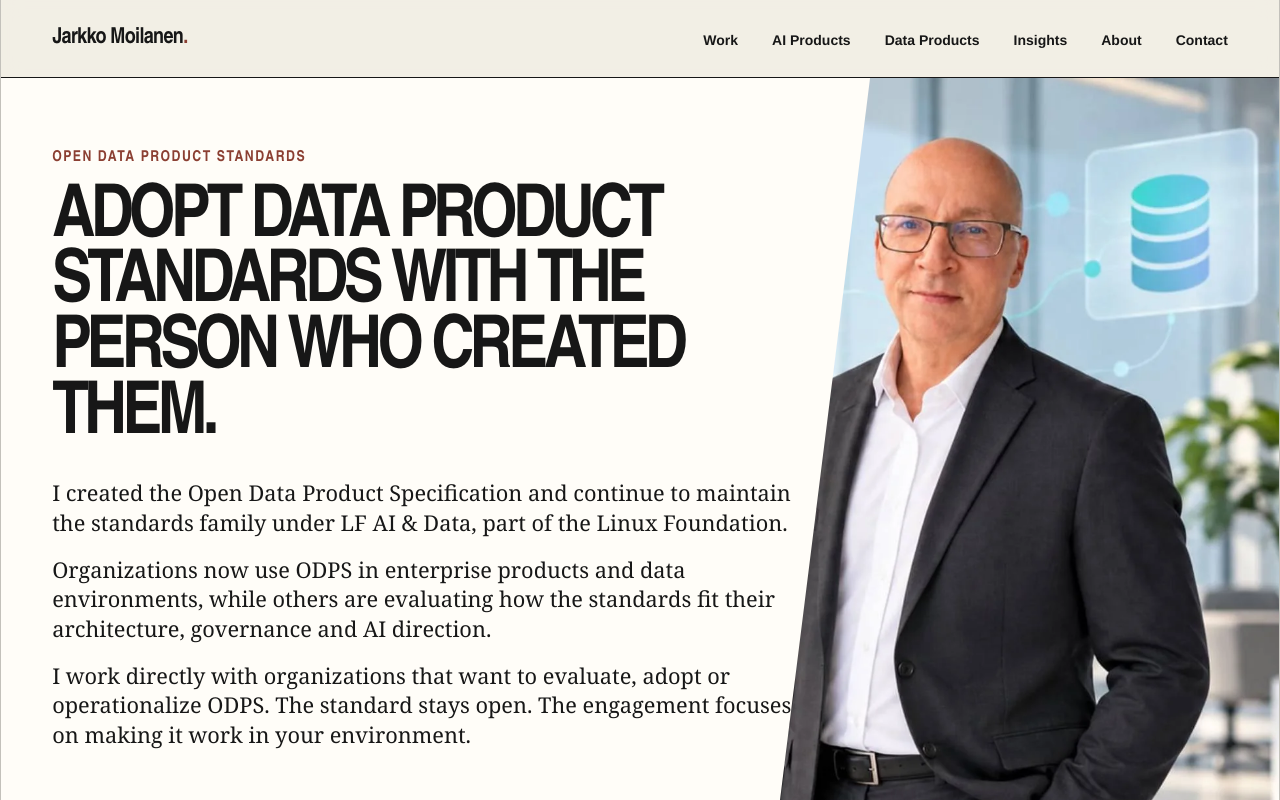
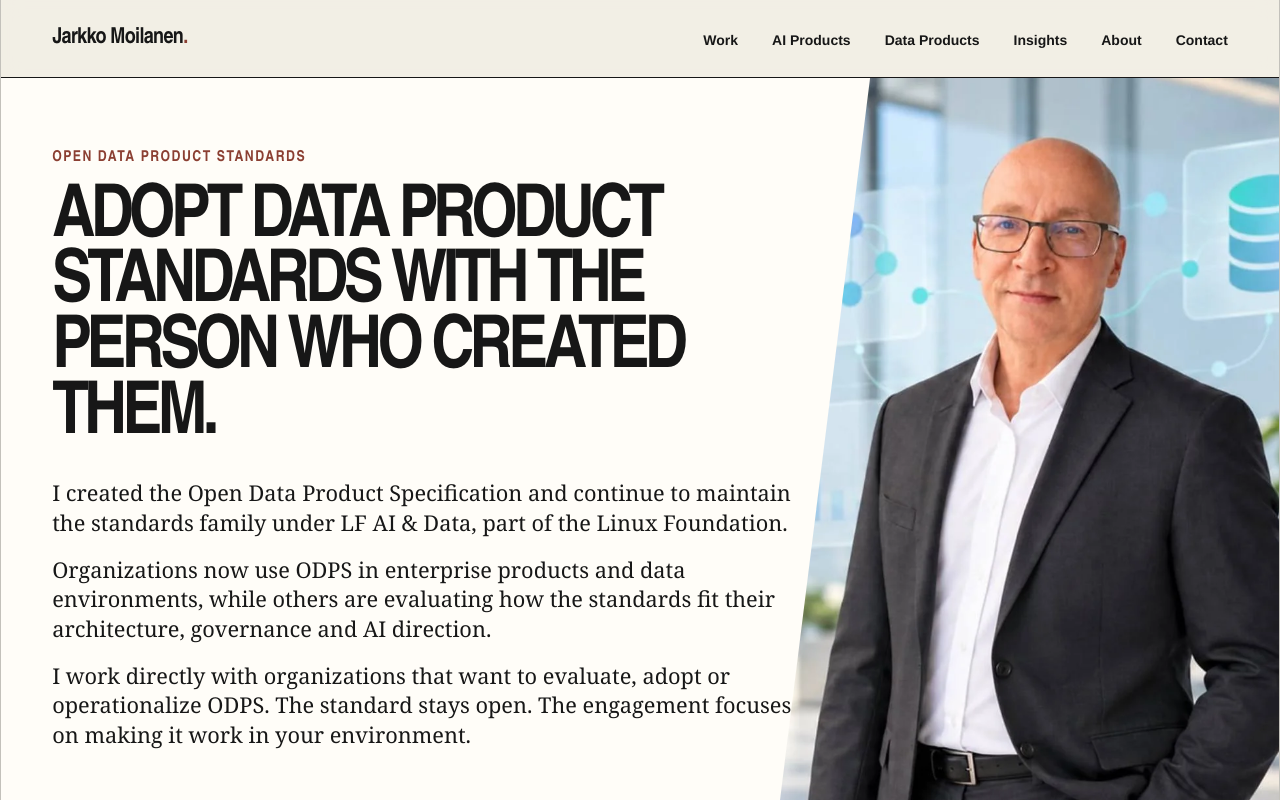
Before and after one commit to kyyberi/jarkko, a Next.js app: page /services/odps in a window 1280 px wide. Shown: the top 800 px of the page. Built offline with nearby package versions, Linux system fonts and the light colour scheme.

Commit message:
Increase ODPS hero portrait spacing

```diff
--- a/app/globals.css
+++ b/app/globals.css
@@ -860,6 +860,14 @@ h1 {
   object-position: 38% 38%;
 }
 
+.odps-service-hero .service-hero-image {
+  right: clamp(-92px, -6vw, -48px);
+}
+
+.odps-service-hero .service-hero-image img {
+  object-position: 18% 38%;
+}
+
 .service-proof-strip {
   display: grid;
   grid-template-columns: repeat(5, minmax(0, 1fr));
```
